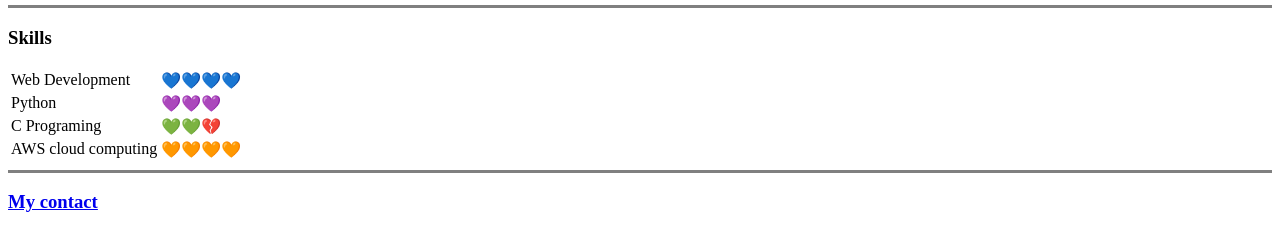
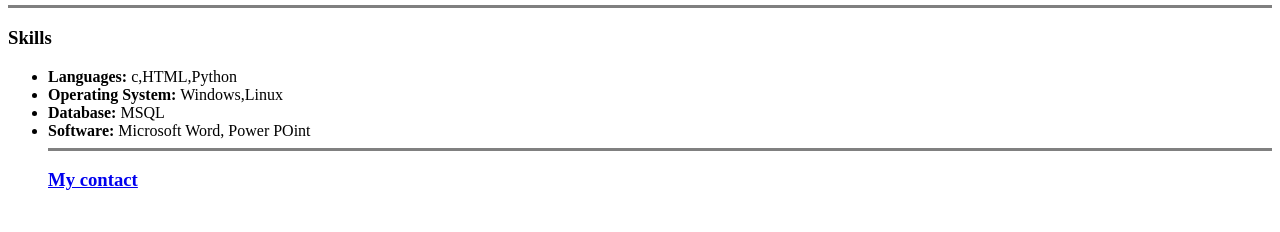
Before and after one commit to Anuragk-kumar/cv, a plain HTML site: page index.html in a window 1280 px wide. Shown: the part 677-909 px from the top of the page. After the commit the page ends 887 px from the top, so only its background shows below. Drawn offline with Linux system fonts and the light colour scheme.

Commit message:
Update index.html

```diff
--- a/index.html
+++ b/index.html
@@ -61,27 +61,14 @@
   <hr size="3" noshade>
 
   <h3>Skills</h3>
-  <table celspacing="10">
-    <tr>
-      <td>Web Development</td>
-      <td>💙💙💙💙</td>
+  <ul>
+    <li><strong> Languages:</strong> c,HTML,Python</li>
+    <li><strong>Operating System:</strong> Windows,Linux</li>
+    <li><strong>Database:</strong> MSQL</li>
+    <li><strong>Software:</strong> Microsoft Word, Power POint</li>
 
-    </tr>
-    <tr>
-      <td>Python</td>
-      <td>💜💜💜</td>
-    </tr>
-    <tr>
-      <td>C Programing</td>
-      <td>💚💚💔</td>
-    </tr>
-    <tr>
-      <td>AWS cloud computing</td>
-      <td>🧡🧡🧡🧡</td>
-      </tr>
-  </table>
-  <hr size="3" noshade>
-  <h3><a href="contact-me.html">My contact</a></h3>
+    <hr size="3" noshade>
+    <h3><a href="contact-me.html">My contact</a></h3>
 
 </body>
 
```
